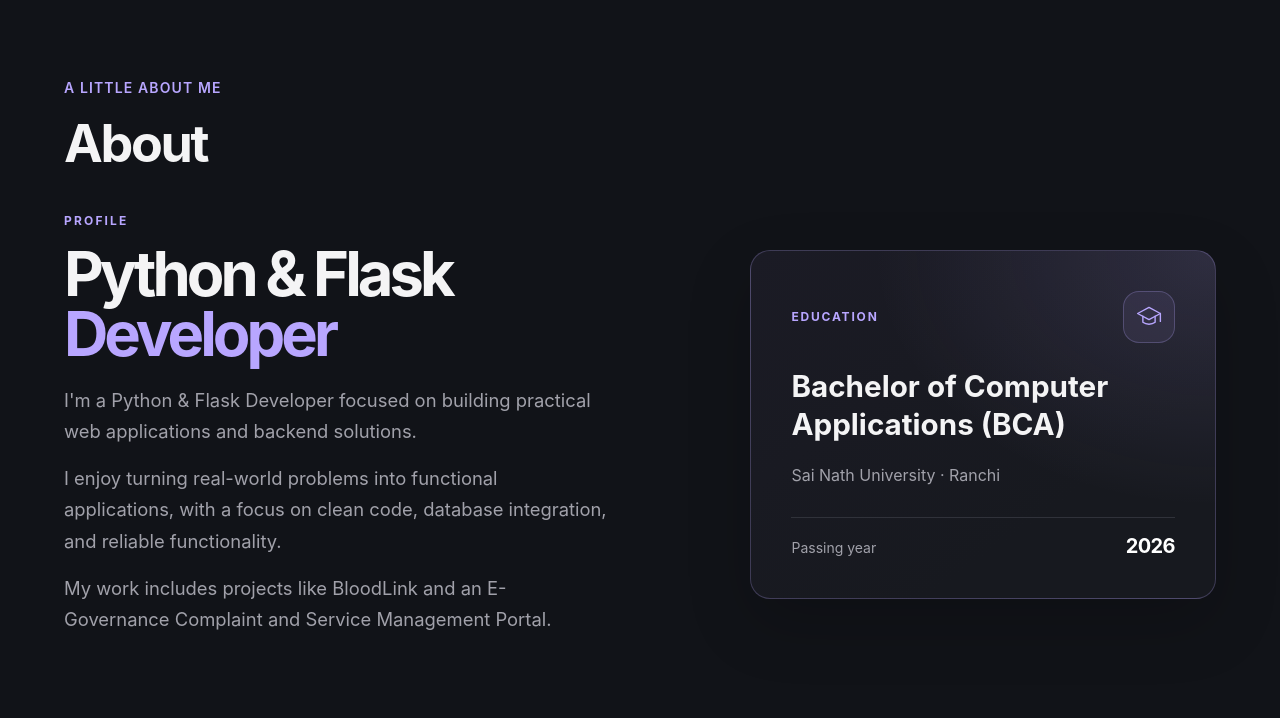
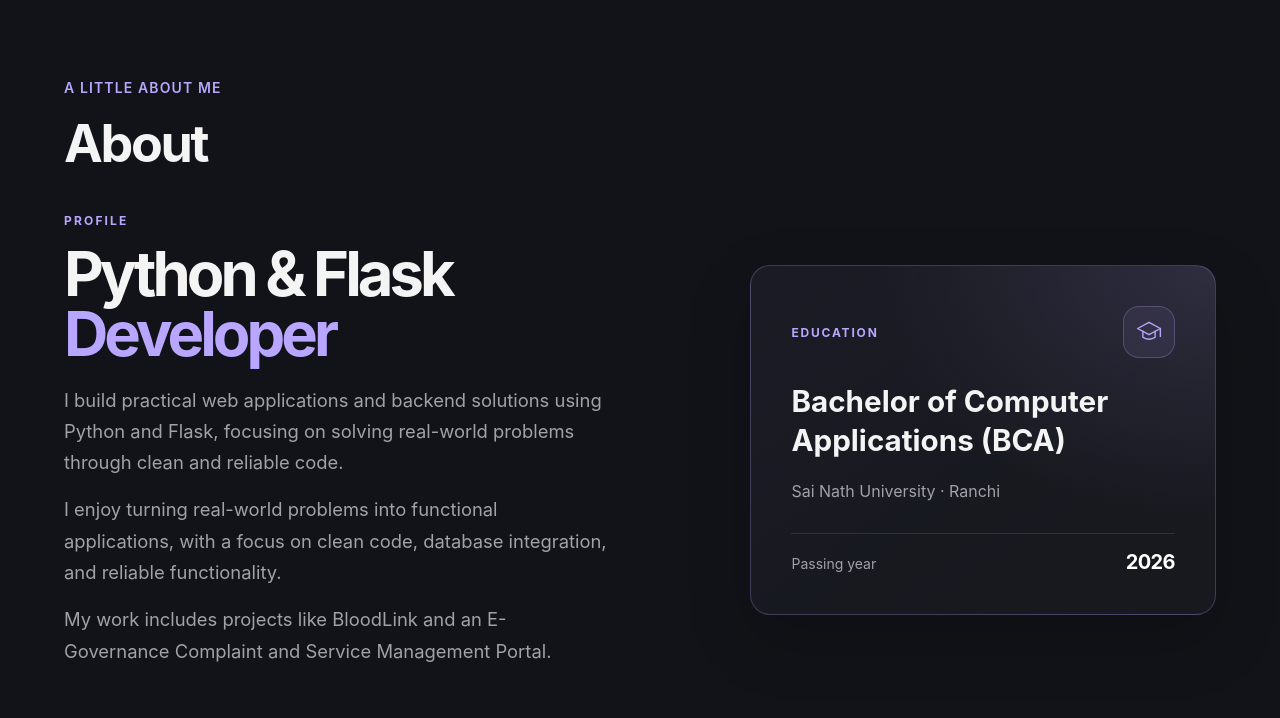
Before and after one commit to shivnandan-kumar/shivnandan-portfolio, a Flask app: page / in a window 1280 px wide. Shown: the part 1623-2341 px from the top of the page. Run offline with Flask 3, Linux system fonts and the light colour scheme.

Commit message:
content: refine About profile paragraph

```diff
--- a/templates/index.html
+++ b/templates/index.html
@@ -144,8 +144,9 @@
             <p class="about-kicker">PROFILE</p>
             <h3>Python &amp; Flask<br><span>Developer</span></h3>
             <p class="section-note">
-              I'm a Python &amp; Flask Developer focused on building practical web
-              applications and backend solutions.
+              I build practical web applications and backend solutions using Python
+              and Flask, focusing on solving real-world problems through clean and
+              reliable code.
             </p>
             <p class="section-note">
               I enjoy turning real-world problems into functional applications, with a
```
Also changed, not shown: tests/test_routes.py (+1 -1 lines), README.md.
